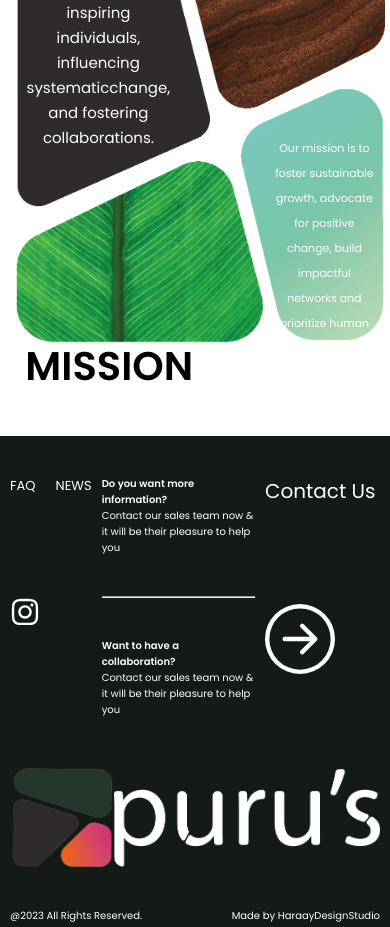
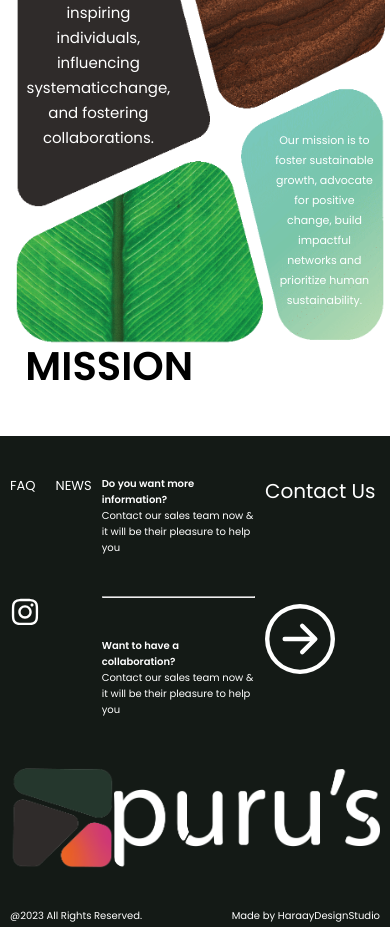
Before and after one commit to Ganeshshinde-2003/PURU-s-Website, a Next.js app: page /purustories in a window 390 px wide. Shown: the part 5320-6247 px from the top of the page. Built offline with nearby package versions, Linux system fonts and the light colour scheme.

Commit message:
changed the font size

```diff
--- a/src/app/purustories/page.module.css
+++ b/src/app/purustories/page.module.css
@@ -411,9 +411,23 @@
   }
 
   .lastpart .secdisc {
-    bottom: 13%;
+    bottom: 22%;
+    line-height: 20px;
     width: 100px;
     font-size: 11px;
     right: 4%;
   }
 }
+
+@media (max-width: 350px) {
+  .lastpart .firstdisc {
+    top: 6%;
+    left: 6%;
+    width: 120px;
+    font-size: 11px;
+  }
+  .lastpart .secdisc{
+    width: 80px;
+    font-size: 8px;
+  }
+}
```
